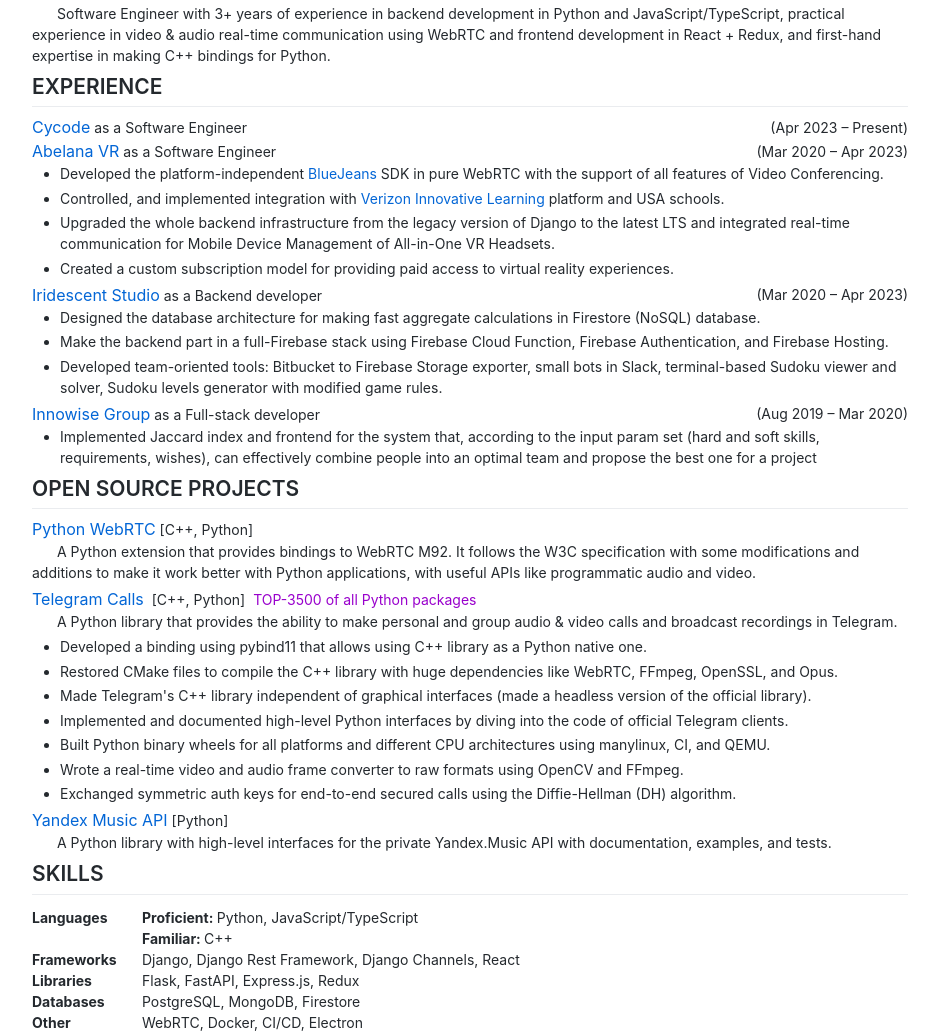
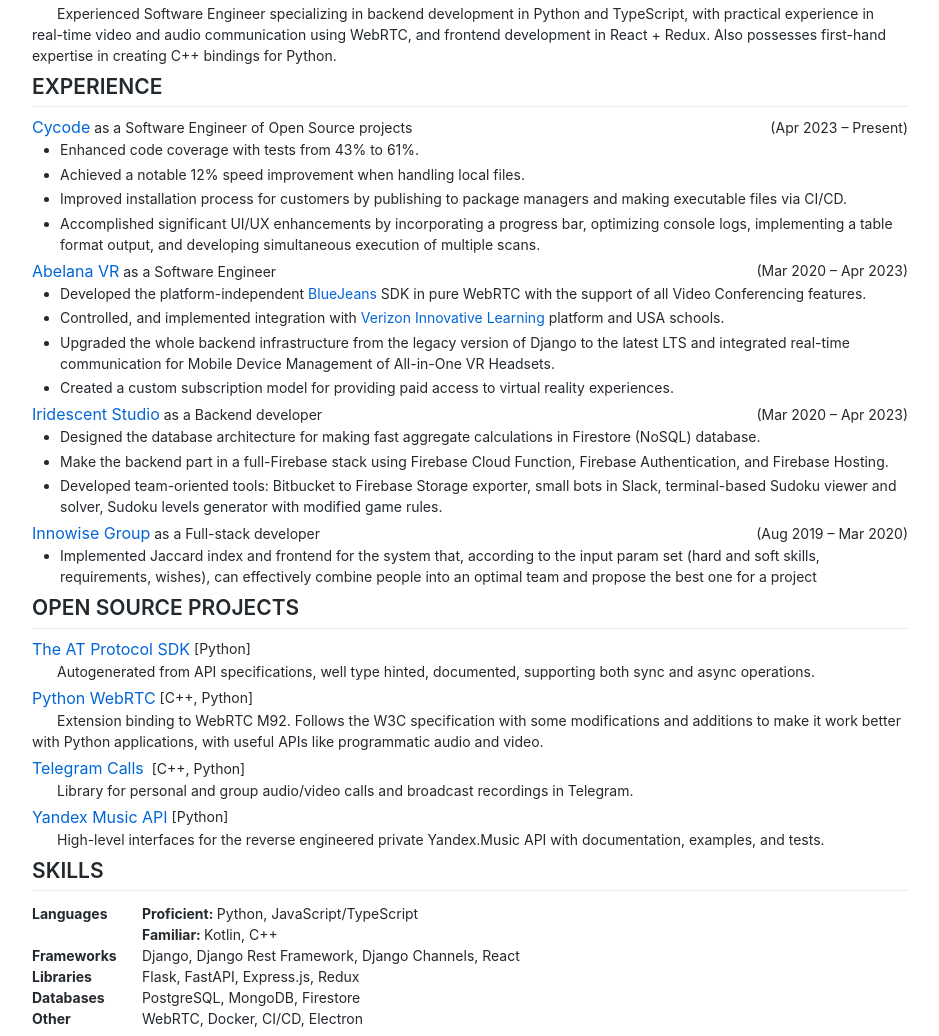
Before and after one commit to MarshalX/cv, a plain HTML site: page index.html in a window 1280 px wide. Shown: the part 176-1212 px from the top of the page, without its empty margins (170-1109 px from the left). Drawn offline with Linux system fonts and the light colour scheme.

Commit message:
Deploying to gh-pages from @ MarshalX/cv@a6d62eb475d3e68f4c9b878826eeacea626d7067 🚀

```diff
--- a/index.html
+++ b/index.html
@@ -1,4 +1,4 @@
-<!DOCTYPE html><html><head><meta charset="utf-8"><title>Ilya Siamionau | CV</title><meta name="viewport" content="width=device-width, initial-scale=1"><meta property="og:title" content="Ilya Siamionau | CV"><meta property="og:description" content="Software engineer with 3+ years of experience in backend development in Python and JavaScript/TypeScript"><meta property="og:url" content="https://marshal.dev/"><meta property="og:type" content="profile"><meta property="profile:first_name" content="Ilya"><meta property="profile:last_name" content="Siamionau"><meta property="profile:username" content="Marshal"><meta property="profile:gender" content="male"><style>@charset "UTF-8";/*!
+<!DOCTYPE html><html><head><meta charset="utf-8"><title>Ilya Siamionau | CV</title><meta name="viewport" content="width=device-width, initial-scale=1"><meta property="og:title" content="Ilya Siamionau | CV"><meta property="og:description" content="Experienced Software Engineer specializing in Python and TypeScript backend development, with expertise in WebRTC, and creating C++ bindings for Python."><meta property="og:url" content="https://marshal.dev/"><meta property="og:type" content="profile"><meta property="profile:first_name" content="Ilya"><meta property="profile:last_name" content="Siamionau"><meta property="profile:username" content="Marshal"><meta property="profile:gender" content="male"><style>@charset "UTF-8";/*!
  * Bootstrap v5.1.3 (https://getbootstrap.com/)
  * Copyright 2011-2021 The Bootstrap Authors
  * Copyright 2011-2021 Twitter, Inc.
@@ -162,20 +162,32 @@
 
 <h2 class="my-2">SUMMARY</h2>
 
-<p class="indent mb-1">Software Engineer with 3+ years of experience in backend development in Python and
-    JavaScript/TypeScript, practical experience in video &amp; audio real-time communication using WebRTC and frontend
-    development in React + Redux, and first-hand expertise in making C++ bindings for Python.</p>
-<!--Vocational education has taken after high education level.-->
+<p class="indent mb-1">Experienced Software Engineer specializing in backend development in Python and TypeScript,
+    with practical experience in real-time video and audio communication using WebRTC,
+    and frontend development in React + Redux.
+    Also possesses first-hand expertise in creating C++ bindings for Python.</p>
+<!--Vocational education has taken after higher education level.-->
 
 <h2 class="my-2">EXPERIENCE</h2>
 
 <div class="row d-flex justify-content-between align-items-center">
     <div class="col col-auto text-start">
         <a class="fs-6" href="https://cycode.com/">Cycode</a>
-        <span>as a Software Engineer</span>
+        <span>as a Software Engineer of Open Source projects</span>
     </div>
     <div class="col col-auto text-end">(Apr 2023 – Present)</div>
 </div>
+
+<ul class="mb-1">
+    <li>Enhanced code coverage with tests from 43% to 61%.</li>
+    <li>Achieved a notable 12% speed improvement when handling local files.</li>
+    <li>Improved installation process for customers by publishing to package managers
+        and making executable files via CI/CD.
+    </li>
+    <li>Accomplished significant UI/UX enhancements by incorporating a progress bar, optimizing console logs,
+        implementing a table format output, and developing simultaneous execution of multiple scans.
+    </li>
+</ul>
 
 <div class="row d-flex justify-content-between align-items-center">
     <div class="col col-auto text-start">
@@ -187,7 +199,7 @@
 
 <ul class="mb-1">
     <li>Developed the platform-independent <a href="https://www.bluejeans.com/">BlueJeans</a> SDK in pure WebRTC with
-        the support of all features of Video Conferencing.
+        the support of all Video Conferencing features.
     </li>
     <li>Controlled, and implemented integration with <a href="https://www.verizon.com/learning">Verizon Innovative
         Learning</a> platform and USA schools.
@@ -234,11 +246,19 @@
 <h2 class="my-2">OPEN SOURCE PROJECTS</h2>
 
 <div class="d-flex align-items-center g-3">
+    <a class="fs-6 me-1" href="https://github.com/MarshalX/atproto">The AT Protocol SDK</a>
+    <span>[Python]</span>
+</div>
+
+<p class="indent mb-1">Autogenerated from API specifications, well type hinted, documented,
+    supporting both sync and async operations.</p>
+
+<div class="d-flex align-items-center g-3">
     <a class="fs-6 me-1" href="https://github.com/MarshalX/python-webrtc">Python WebRTC</a>
     <span>[C++, Python]</span>
 </div>
 
-<p class="indent mb-1">A Python extension that provides bindings to WebRTC M92. It follows the W3C specification with
+<p class="indent mb-1">Extension binding to WebRTC M92. Follows the W3C specification with
     some modifications and additions to make it work better with Python applications, with useful APIs like programmatic
     audio and video.</p>
 
@@ -246,34 +266,33 @@
     <div class="col">
         <a class="fs-6 me-1" href="https://github.com/MarshalX/tgcalls">Telegram Calls</a>
         <span>[C++, Python]</span>
-        <span class="mx-1" style="color: #9900cc;">TOP-3500 of all Python packages</span>
+        <!--        <span class="mx-1" style="color: #9900cc;">TOP-3500 of all Python packages</span>-->
     </div>
 </div>
 
-<p class="indent mb-1">A Python library that provides the ability to make personal and group audio &amp; video calls and
-    broadcast recordings in Telegram.</p>
-<ul class="mb-1">
-    <li>Developed a binding using pybind11 that allows using C++ library as a Python native one.</li>
-    <li>Restored CMake files to compile the C++ library with huge dependencies like WebRTC, FFmpeg, OpenSSL, and Opus.
-    </li>
-    <li>Made Telegram's C++ library independent of graphical interfaces (made a headless version of the official
-        library).
-    </li>
-    <li>Implemented and documented high-level Python interfaces by diving into the code of official Telegram clients.
-    </li>
-    <li>Built Python binary wheels for all platforms and different CPU architectures using manylinux, CI, and QEMU.</li>
-    <li>Wrote a real-time video and audio frame converter to raw formats using OpenCV and FFmpeg.</li>
-    <li>Exchanged symmetric auth keys for end-to-end secured calls using the Diffie-Hellman (DH) algorithm.</li>
-    <!-- <li>Worked on the synchronization of audio and video streams.</li> -->
-</ul>
+<p class="indent mb-1">Library for personal and group audio/video calls and broadcast recordings in Telegram.</p>
+<!--<ul class="mb-1">-->
+<!--    <li>Developed a binding using pybind11 that allows using C++ library as a Python native one.</li>-->
+<!--    <li>Restored CMake files to compile the C++ library with huge dependencies like WebRTC, FFmpeg, OpenSSL, and Opus.-->
+<!--    </li>-->
+<!--    <li>Made Telegram's C++ library independent of graphical interfaces (made a headless version of the official-->
+<!--        library).-->
+<!--    </li>-->
+<!--    <li>Implemented and documented high-level Python interfaces by diving into the code of official Telegram clients.-->
+<!--    </li>-->
+<!--    <li>Built Python binary wheels for all platforms and different CPU architectures using manylinux, CI, and QEMU.</li>-->
+<!--    <li>Wrote a real-time video and audio frame converter to raw formats using OpenCV and FFmpeg.</li>-->
+<!--    <li>Exchanged symmetric auth keys for end-to-end secured calls using the Diffie-Hellman (DH) algorithm.</li>-->
+<!--    &lt;!&ndash; <li>Worked on the synchronization of audio and video streams.</li> &ndash;&gt;-->
+<!--</ul>-->
 
 <div class="d-flex align-items-center g-3">
     <a class="fs-6 me-1" href="https://github.com/MarshalX/yandex-music-api">Yandex Music API</a>
     <span>[Python]</span>
 </div>
 
-<p class="indent mb-1">A Python library with high-level interfaces for the private Yandex.Music API with documentation,
-    examples, and tests.</p>
+<p class="indent mb-1">High-level interfaces for the reverse engineered private Yandex.Music API
+    with documentation, examples, and tests.</p>
 
 <h2 class="my-2">SKILLS</h2>
 
@@ -284,7 +303,7 @@
         <span>Python, JavaScript/TypeScript</span>
         <br>
         <span class="fw-bold">Familiar: </span>
-        <span>C++</span>
+        <span>Kotlin, C++</span>
     </div>
 </div>
 
@@ -322,7 +341,7 @@
 
     const metaTags = {
         'og:title': titleContent,
-    'og:description': 'Software engineer with 3+ years of experience in backend development in Python and JavaScript/TypeScript',
+        'og:description': 'Experienced Software Engineer specializing in Python and TypeScript backend development, with expertise in WebRTC, and creating C++ bindings for Python.',
         'og:url': 'https://marshal.dev/',
         'og:type': 'profile',
         'profile:first_name': 'Ilya',
```
Lines whose indentation alone changed are shown as unchanged.
